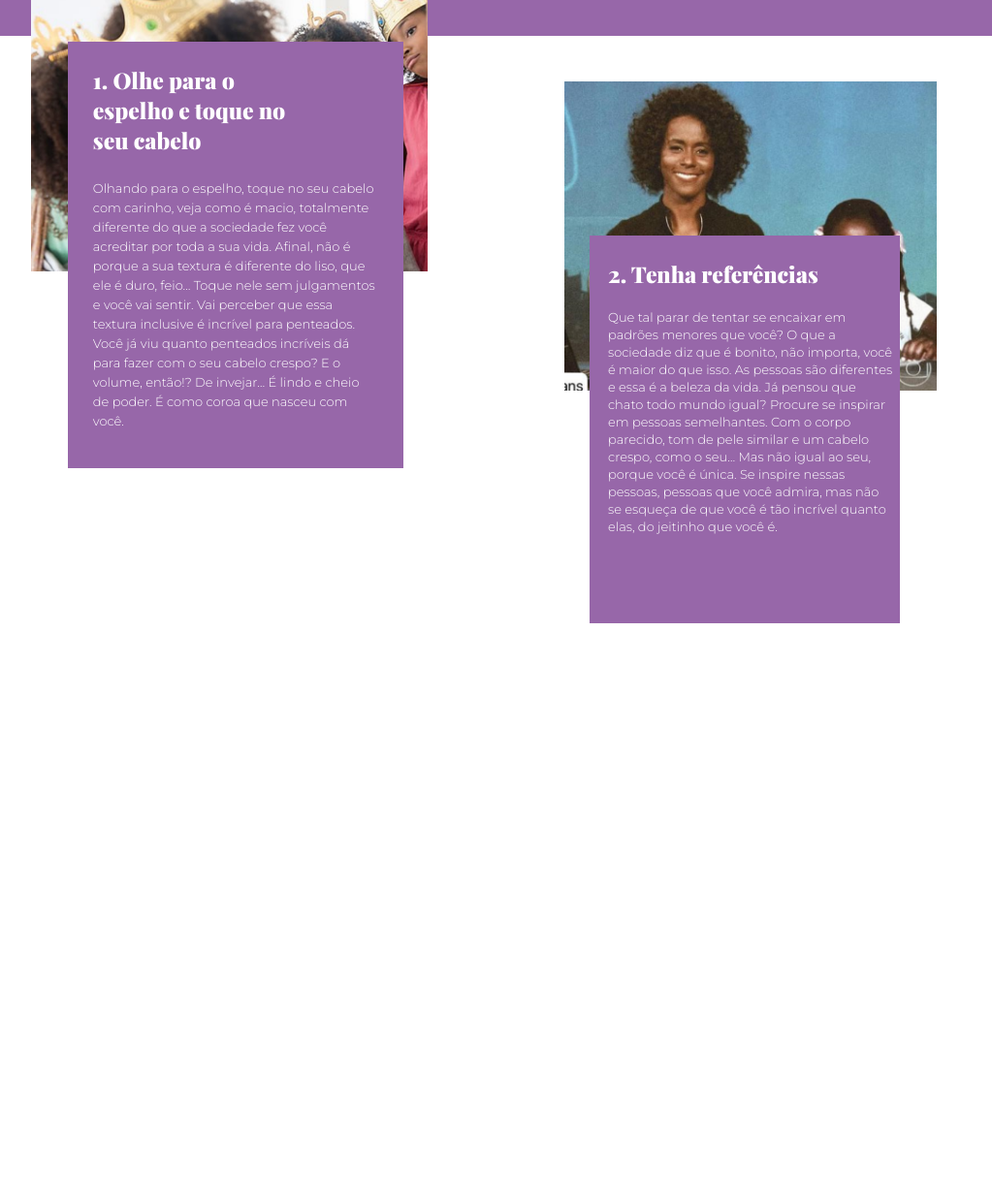
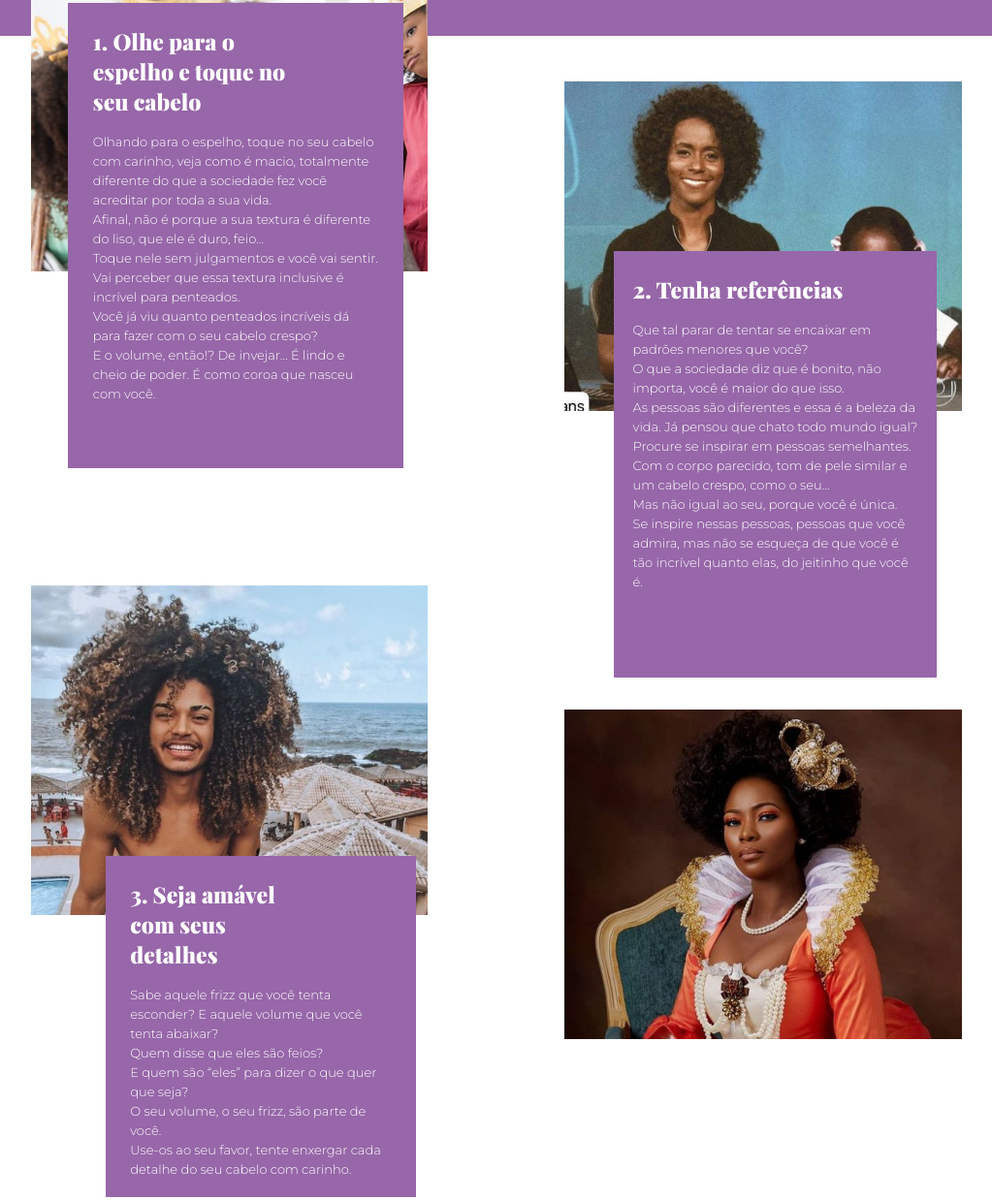
Before and after one commit to thayssa-souza/Crespos, a plain HTML site: page index.html in a window 1280 px wide. Shown: the part 1317-2555 px from the top of the page at 97% size, without its empty margins (109-1132 px from the left). Before the commit the page ends 2020 px from the top, so only its background shows below. Drawn offline with nearby package versions, Linux system fonts and the light colour scheme.

Commit message:
alterado main

```diff
--- a/index.html
+++ b/index.html
@@ -45,16 +45,48 @@
         <figure>
             <img class="primeiraImagem" src="./assets/mainPrimeiraImagem.png" alt="Duas meninas, uma do lado da outra, a da esquerda está com uma coroa de princesa e a da direita está com uma coroa de rainha, ambas estão olhando-se no espelho.">
         </figure>
-        <div class="container-PrimeirosTextos">
+        <div class="container-PrimeiroTexto">
             <h3 class="textoPrimeiraImagem">1. Olhe para o espelho e toque no seu cabelo</h3>
-            <p class="paragrafoPrimeiraImagem">Olhando para o espelho, toque no seu cabelo com carinho, veja como é macio, totalmente diferente do que a sociedade fez você acreditar por toda a sua vida. Afinal, não é porque a sua textura é diferente do liso, que ele é duro, feio… Toque nele sem julgamentos e você vai sentir. Vai perceber que essa textura inclusive é incrível para penteados. Você já viu quanto penteados incríveis dá para fazer com o seu cabelo crespo? E o volume, então!? De invejar… É lindo e cheio de poder. É como coroa que nasceu com você.</p>
+            <p>Olhando para o espelho, toque no seu cabelo com carinho, veja como é macio, totalmente diferente do que a sociedade fez você acreditar por toda a sua vida.</p>
+            <p> Afinal, não é porque a sua textura é diferente do liso, que ele é duro, feio…</p>
+            <p>Toque nele sem julgamentos e você vai sentir.</p>
+            <p>Vai perceber que essa textura inclusive é incrível para penteados.</p>
+            <p>Você já viu quanto penteados incríveis dá para fazer com o seu cabelo crespo?</p>
+            <p>E o volume, então!? De invejar… É lindo e cheio de poder. É como coroa que nasceu com você.</p>
         </div>
         <figure>
             <img class="segundaImagem" src="./assets/mainSegundaImagem.png" alt="Jornalista Maju na bancada do Jornal Nacional ao lado de uma foto dela mesma quando criança, ambas sorrindo e olhando para frente.">
         </figure>
         <div class="container-SegundoTexto">
             <h3 class="textoSegundaImagem">2. Tenha referências</h3>
-            <p class="paragrafoSegundaImagem">Que tal parar de tentar se encaixar em padrões menores que você? O que a sociedade diz que é bonito, não importa, você é maior do que isso. As pessoas são diferentes e essa é a beleza da vida. Já pensou que chato todo mundo igual? Procure se inspirar em pessoas semelhantes. Com o corpo parecido, tom de pele similar e um cabelo crespo, como o seu… Mas não igual ao seu, porque você é única. Se inspire nessas pessoas, pessoas que você admira, mas não se esqueça de que você é tão incrível quanto elas, do jeitinho que você é.</p>
+            <p>Que tal parar de tentar se encaixar em padrões menores que você?
+            <p>O que a sociedade diz que é bonito, não importa, você é maior do que isso.</p>
+            <p>As pessoas são diferentes e essa é a beleza da vida. Já pensou que chato todo mundo igual?</p>
+            <p>Procure se inspirar em pessoas semelhantes.
+            <p>Com o corpo parecido, tom de pele similar e um cabelo crespo, como o seu… </p>
+            <p>Mas não igual ao seu, porque você é única.</p>
+            <p>Se inspire nessas pessoas, pessoas que você admira, mas não se esqueça de que você é tão incrível quanto elas, do jeitinho que você é.</p>
+        </div>
+        <figure>
+            <img class="terceiraImagem" src="./assets/mainTerceiraImagem.png" alt="Homem jovem com black power sorrindo olhando para frente, atrás está o mar">
+        </figure>
+        <div class="container-TerceiroTexto">
+            <h3 class="textoTerceiraImagem">3. Seja amável com seus detalhes</h3>
+            <p>Sabe aquele frizz que você tenta esconder? E aquele volume que você tenta abaixar?</p>
+            <p>Quem disse que eles são feios?
+            <p>E quem são “eles” para dizer o que quer que seja? </p>
+            <p>O seu volume, o seu frizz, são parte de você.</p>
+            <p>Use-os ao seu favor, tente enxergar cada detalhe do seu cabelo com carinho.</p>
+        </div>
+        <figure>
+            <img src="./assets/mainQuartaImagem.png" class="quartaImagem" alt="Uma rainha sentada em seu trono, usando um vestido laranja com branco estilo idade média. Ela apresenta um olhar firme">
+        </figure>
+        <div class="container-QuartoTexto">
+            <h3 class="textoQuartaImagem">4. Ignore as opiniões alheias</h3>
+            <p>Ouvir a opinião dos outros, principalmente as negativas, nunca levou ninguém a lugar nenhum.</p>
+            <p>A sociedade é cruel e algumas pessoas também.</p>
+            <p>Não se deixe levar por pessoas que só conseguem enxergar olhando de dentro de uma caixinha muito pequena para um mundo grande, lindo e cheio de diversidade.</p>
+            <p>Levante a cabeça, balance o seu cabelo e saia da caixa porque o mundo é seu!</p>
         </div>
     </main>
     <footer></footer>
--- a/styles.css
+++ b/styles.css
@@ -124,11 +124,11 @@ h1{
     left:11vw;
 }
 
-.container-PrimeirosTextos{
+.container-PrimeiroTexto{
     background-color: #9767A9;
     color:white;
     width:27vw;
-    height:55vh;
+    height:60vh;
     position:absolute;
     bottom:-125vh;
     left:14vw;
@@ -138,47 +138,87 @@ h1{
     width:18vw;
     margin-left:2vw;
     margin-top:3vh;
+    margin-bottom:2vh;
     font-family: 'Playfair Display', serif;
     font-size:23px;
 }
 
-.paragrafoPrimeiraImagem{
+.container-PrimeiroTexto p{
     width:23vw;
     margin-left:2vw;
-    margin-top:3vh;
     font-size:13px;
     line-height:20px;
 }
 
 .segundaImagem{
-    width:30vw;
+    width:32vw;
     position:relative;
     bottom:37vh;
     left:54vw;
 }
 
 .container-SegundoTexto{
-    width:25vw;
-    height:50vh;
+    width:26vw;
+    height:55vh;
     background-color: #9767A9;
     color:white;
     position:absolute;
-    bottom:-145vh;
-    left:56vw;
+    bottom:-152vh;
+    left:58vw;
 }
 
 .textoSegundaImagem{
     width:18vw;
     margin-left:1.5vw;
     margin-top:3vh;
+    margin-bottom:2vh;
     font-family: 'Playfair Display', serif;
     font-size:23px;
 }
 
-.paragrafoSegundaImagem{
+.container-SegundoTexto p{
     width:23vw;
     margin-left:1.5vw;
-    margin-top:2.5vh;
     font-size:13px;
-    line-height:18px;
+    line-height:20px;
 }
+
+.terceiraImagem{
+    width:32vw;
+    position:relative;
+    bottom:15vh;
+    left:11vw;
+}
+
+.container-TerceiroTexto{
+    background-color: #9767A9;
+    color:white;
+    width:25vw;
+    height:44vh;
+    position:absolute;
+    top:275vh;
+    right:58vw;
+}
+
+.textoTerceiraImagem{
+    width:14.5vw;
+    margin-left:2vw;
+    margin-top:3vh;
+    margin-bottom:2vh;
+    font-family: 'Playfair Display', serif;
+    font-size:23px;
+}
+
+.container-TerceiroTexto p{
+    width:21vw;
+    margin-left:2vw;
+    font-size:13px;
+    line-height:20px;
+}
+
+.quartaImagem{
+    width:32vw;
+    position:relative;
+    bottom:42vh;
+    left:54vw;
+}
```
